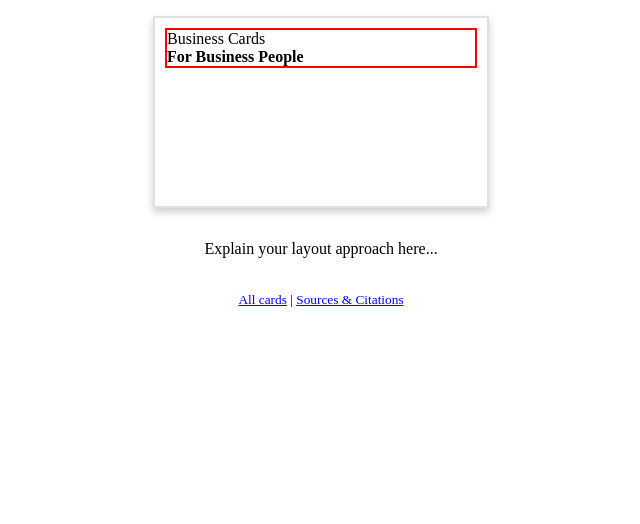
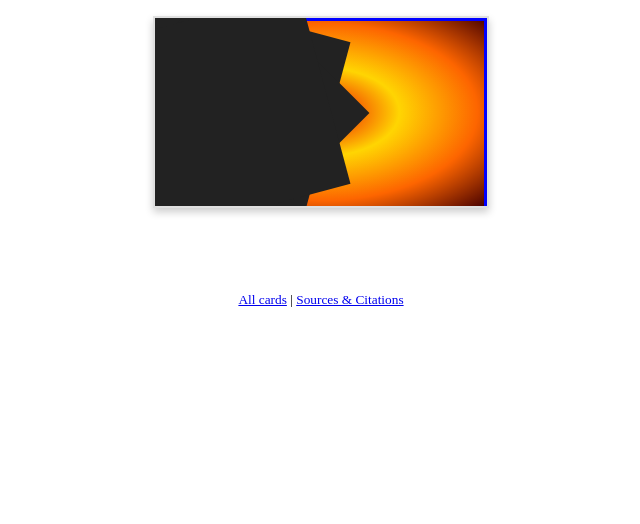
Before and after one commit to IACS-26-27/web-design-1-business-card-hb-iacs, a website: page box.html in a window 1280 px wide. Shown: the part 276-800 px from the top of the page, without its empty margins (319-959 px from the left). Drawn offline with Linux system fonts and the light colour scheme.

Commit message:
I made a weird star thing

```diff
--- a/box.css
+++ b/box.css
@@ -9,24 +9,49 @@ h4,
 h5,
 h6 {
   margin-block: 0;
+  color: white;
 }
 
-.card-border {
-  height: auto;
-  margin:10px;
-  border: 2px solid red;
-}
-
-.card-border:after {
-  content: " ";
-  bottom: 0;
-}
 /* Your box model card styles go here!
  * Layout with margin, padding, border, width, and height only
  * (no flexbox or grid). */
 
+.card-front {
+  background: radial-gradient(rgb(237, 2, 2), rgb(255, 213, 2), rgb(253, 101, 0), rgb(71, 0, 0));
+  overflow: hidden;
+}
 
+.star-parent {
+  display: grid;
+  align-content: center;
+  height: 185px;
+  border: 3px solid blue;
+}
 
- .tiny-slogan {
-  font-size: 100%;
- }
+.gradient-star {
+  background: rgb(34, 34, 34);
+  left: -30px;
+  width: 200px;
+  height: 200px;
+  position: relative;
+  transform: rotate(15deg);
+}
+
+.gradient-star:before,
+.gradient-star:after {
+  content: "";
+  position: absolute;
+  top: 0;
+  left: 0;
+  height: 200px;
+  width: 200px;
+  background: rgb(34, 34, 34);
+}
+
+.gradient-star:before {
+  transform: rotate(30deg);
+}
+
+.gradient-star:after {
+  transform: rotate(60deg);
+}
--- a/box.html
+++ b/box.html
@@ -15,10 +15,8 @@
     <main>
       <div class="card landscape">
         <div class="card-front">
-          <div class="card-border">
-            <div
-            <h1 class="slogan">Business Cards</h1>
-            <h1 class="tiny-slogan">For Business People</h1>
+          <div class="star-parent">
+            <div class="gradient-star"></div>
           </div>
         </div>
         <div class="card-back">
```
Also changed, not shown: index.html (+1 -1 lines).
